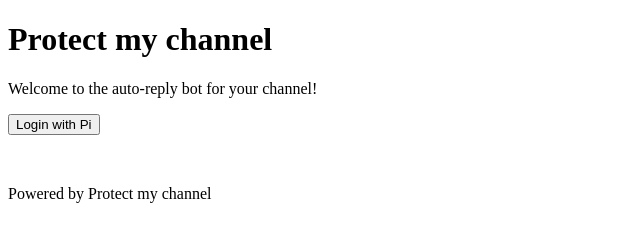
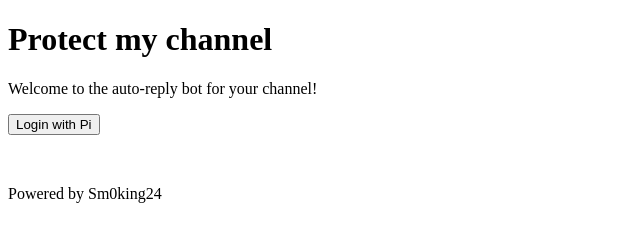
Before and after one commit to Sm0king24/ProtectMyChannel, a plain HTML site: page index.html in a window 1280 px wide. Shown: the full height of the page, 0-640 px from the left. Drawn offline with Linux system fonts and the light colour scheme.

Commit message:
Update index.html

```diff
--- a/index.html
+++ b/index.html
@@ -39,6 +39,6 @@
     }
   </script>
 
-  <footer style="margin-top: 50px;">Powered by Protect my channel</footer>
+  <footer style="margin-top: 50px;">Powered by Sm0king24 </footer>
 </body>
 </html>
```
